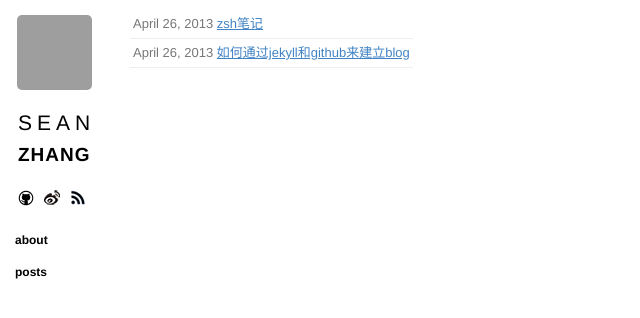
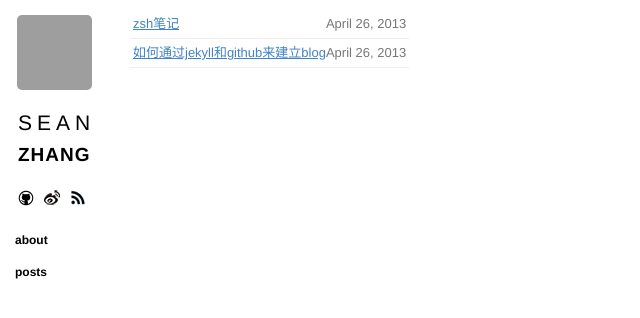
Before and after one commit to psytown/psytown.github.com, a Jekyll site: the page built from index.html, in a window 1280 px wide. Shown: the top 318 px of the page, without its empty margins (0-640 px from the left). Built offline with Jekyll 4.4.1, drawn with Linux system fonts in a browser that asks for light colours; nearby versions of some CDN libraries; Markdown is read by kramdown in place of the engine named in the settings; grey boxes are pictures that could not be loaded.

Commit message:
list span css

```diff
--- a/css/base.css
+++ b/css/base.css
@@ -73,6 +73,9 @@ a {
     padding: 0;
     font-family: Helvetica, sans-serif; }
 
+    .content .listing li span {
+        float: right; }
+
     .content .listing li {
       font-size: 13px;
       list-style: none;
```
